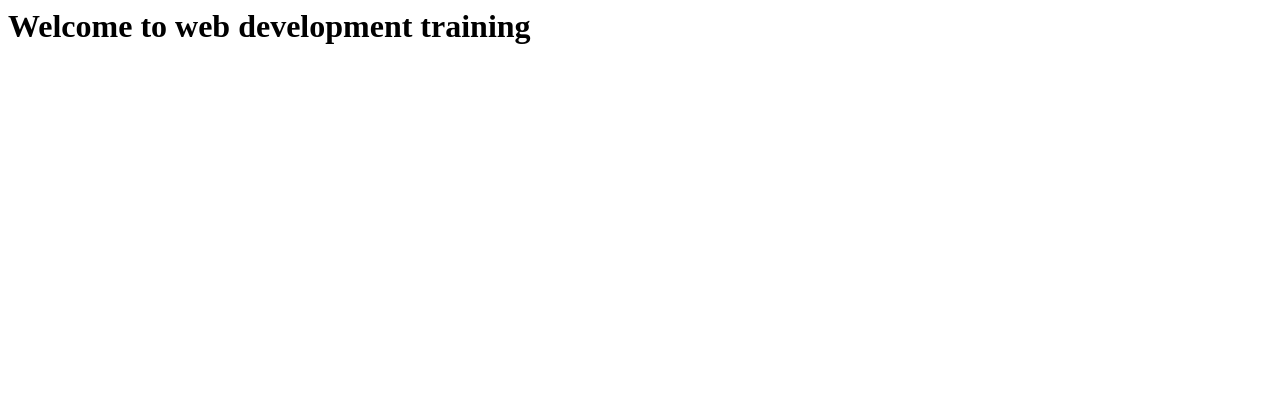
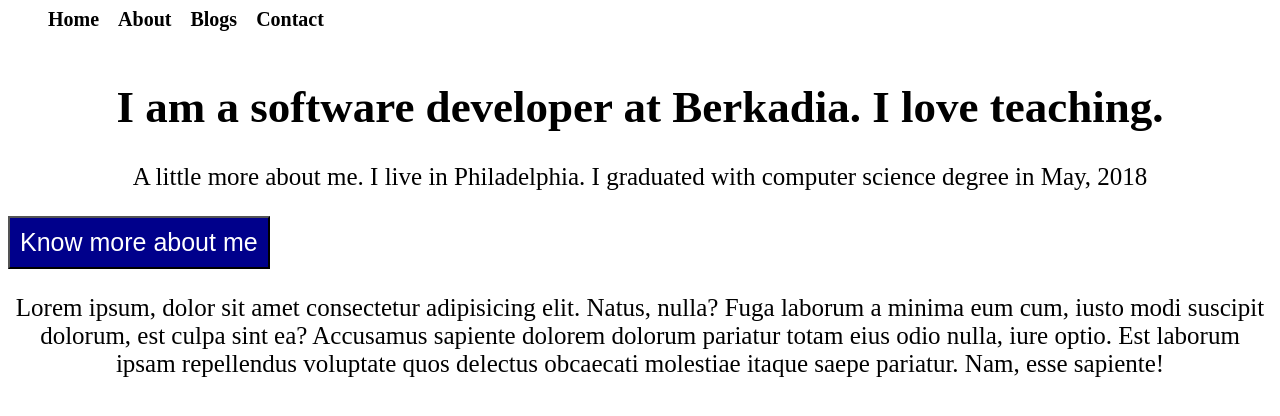
Before and after one commit to pankajsherchan/WebDevelopmentTraining, a plain HTML site: page index.html in a window 1280 px wide. Drawn offline with Linux system fonts and the light colour scheme.

Commit message:
personal website stuff

```diff
--- /dev/null
+++ b/index.css
@@ -0,0 +1,33 @@
+li {
+  font-size: 20px;
+  display: inline;
+  font-weight: bold;
+  margin-right: 15px;
+}
+
+/*
+li:active {
+  text-decoration: underline;
+} */
+
+li:hover {
+  color: red;
+}
+
+#intro {
+  text-align: center;
+  margin-top: 50px;
+  font-size: 45px;
+}
+
+p {
+  text-align: center;
+  font-size: 25px;
+}
+
+button {
+  font-size: 25px;
+  background-color: darkblue;
+  color: white;
+  padding: 10px;
+}
--- a/index.html
+++ b/index.html
@@ -1,9 +1,32 @@
 <html>
   <head>
-    <title>Web Development Training</title>
+    <title>Css Training</title>
+    <link rel="stylesheet" href="index.css" />
   </head>
+  <body>
+    <ul>
+      <li>Home</li>
+      <li>About</li>
+      <li>Blogs</li>
+      <li>Contact</li>
+    </ul>
 
-  <body>
-    <h1>Welcome to web development training</h1>
+    <h1 id="intro">I am a software developer at Berkadia. I love teaching.</h1>
+    <p>
+      A little more about me. I live in Philadelphia. I graduated with computer
+      science degree in May, 2018
+    </p>
+
+    <button>
+      Know more about me
+    </button>
+
+    <p>
+      Lorem ipsum, dolor sit amet consectetur adipisicing elit. Natus, nulla?
+      Fuga laborum a minima eum cum, iusto modi suscipit dolorum, est culpa sint
+      ea? Accusamus sapiente dolorem dolorum pariatur totam eius odio nulla,
+      iure optio. Est laborum ipsam repellendus voluptate quos delectus
+      obcaecati molestiae itaque saepe pariatur. Nam, esse sapiente!
+    </p>
   </body>
 </html>
```
